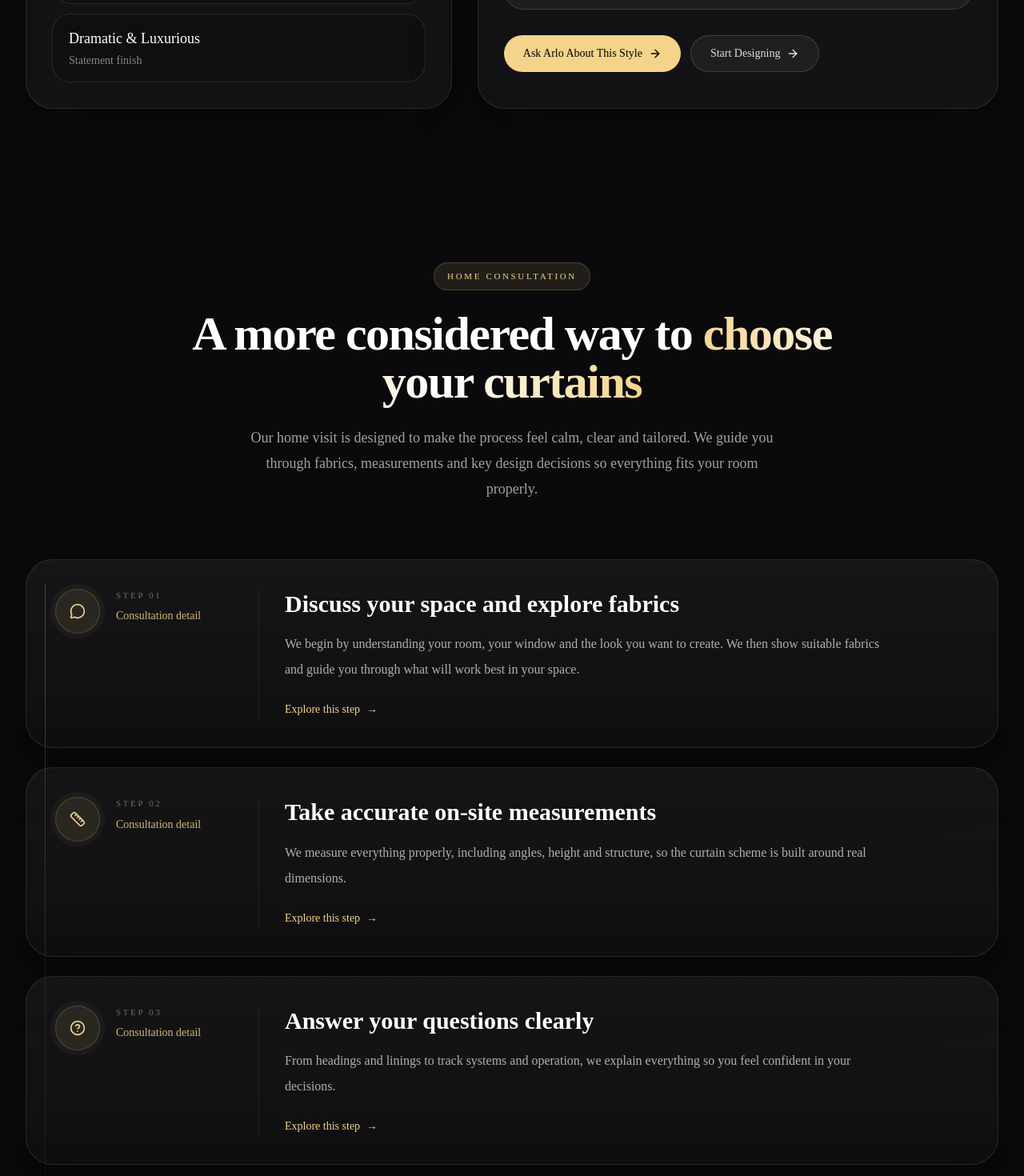
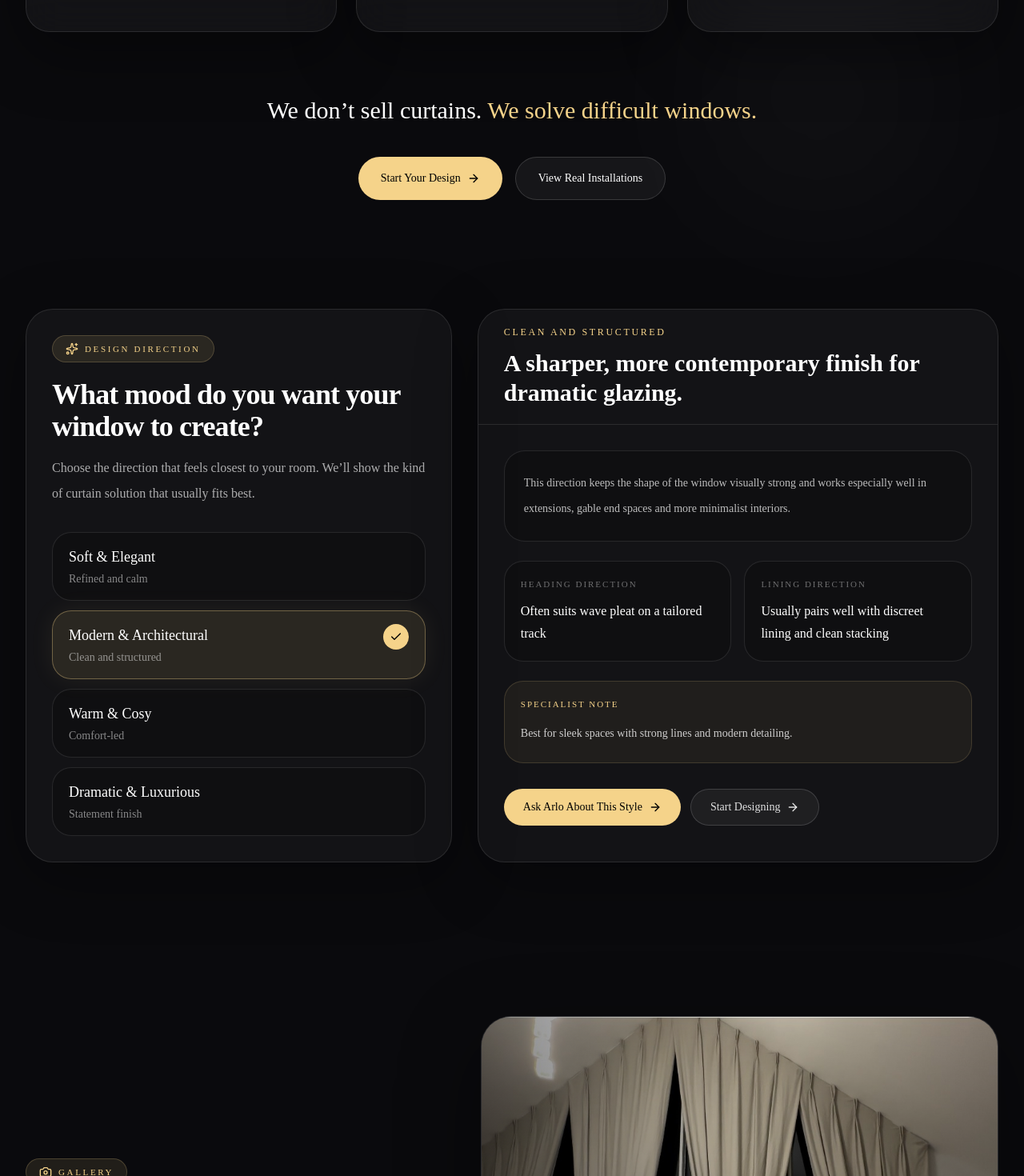
Before and after one commit to Nylon1/Apexcurtains, a Next.js app: page / in a window 1280 px wide. Shown: the part 1640-3110 px from the top of the page at 80% size. Built offline with nearby package versions, Linux system fonts and the light colour scheme.

Commit message:
fix image paths and add new sections

```diff
--- a/app/page.tsx
+++ b/app/page.tsx
@@ -16,19 +16,17 @@ export default function HomePage() {
   return (
     <main className="min-h-screen bg-[#0a0a0d] text-white">
       <Hero />
+      <WhyDifferent />
       <WindowNavigator />
-       <HomeVisitProcess />
-       <WhyDifferent />
-       <GalleryShowcase />
+      <GalleryShowcase />
+      <HomeVisitProcess />
       <ApexInstallationJourney />
-      <FabricPersonalityQuiz />
-      <SolutionFinder />
-
-
       <ReviewsPreview />
+      <ArloPreview />
       <GuidesPreview />
       <AreasPreview />
-      <ArloPreview />
+      <SolutionFinder />
+      <FabricPersonalityQuiz />
       <FinalCta />
     </main>
   );
```
